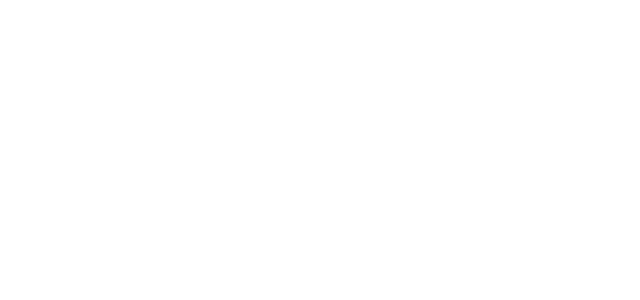
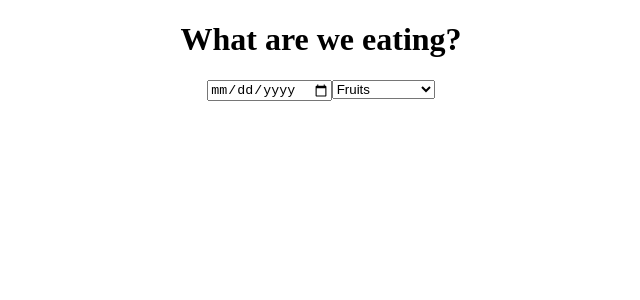
Before and after one commit to Bw-Gigapet-4/FE, a React (Create React App) app in the folder gigapet/: page / in a window 1280 px wide. Shown: the top 300 px of the page, without its empty margins (319-959 px from the left). Built offline with nearby package versions, Linux system fonts and the light colour scheme.

Commit message:
Started FoodEntry component.

```diff
--- a/gigapet/src/App.js
+++ b/gigapet/src/App.js
@@ -1,10 +1,12 @@
 import React from 'react';
 import './App.css';
+
+import FoodEntry from "./components/FoodEntry";
 
 function App() {
   return (
     <div className="App">
-
+      <FoodEntry/>
     </div>
   );
 }
--- /dev/null
+++ b/gigapet/src/components/FoodEntry.js
@@ -0,0 +1,33 @@
+import React from "react";
+import { withFormik, Form, Field } from 'formik';
+import * as Yup from 'yup';
+import axios from "axios";
+
+const FoodFields = ({ errors, touched} )=>{
+    return(
+        <div>
+            <Form>
+                <h1>What are we eating?</h1>
+
+                <Field type="date" name="date" />
+
+                <Field as="select" name="food">
+                    <option value="fruits">Fruits</option>
+                    <option value="vegetables">Vegetables</option>
+                    <option value="grains">Whole Grains</option>
+                    <option value="meat">Meat</option>
+                    <option value="dairy">Dairy</option>
+                    <option value="fats">Fats and Oils</option>
+                    <option value="treats">Treats</option>
+                </Field>
+
+            </Form>
+        </div>
+    );
+}
+
+const FoodEntry = withFormik({
+
+})(FoodFields);
+
+export default FoodEntry;
--- a/gigapet/src/components/SignUp.js
+++ b/gigapet/src/components/SignUp.js
@@ -3,7 +3,9 @@
 import * as Yup from 'yup';
 import axios from "axios";
 
+
 const SignUpFields =({ errors, touched })=>{
+
 
     return(
         <div>
@@ -63,6 +65,7 @@
     }),
 
     handleSubmit(values){
+        //removes ckPassword field so only values needed get sent.
         delete values.ckPassword;
         console.log("submit from signUp", values);
 
@@ -77,6 +80,8 @@
         //     });
 
 
+
+
     }
 
 })(SignUpFields);
```
